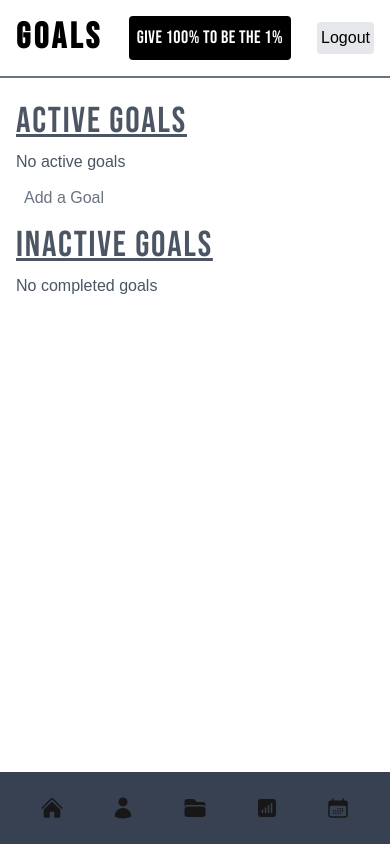
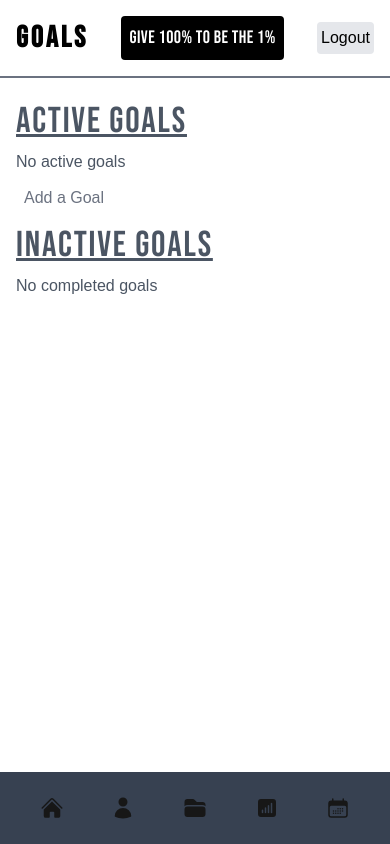
Before and after one commit to jwa13/Pipeline-Client, a Next.js app in the folder client/: page /goals in a window 390 px wide. Built offline with nearby package versions, Linux system fonts and the light colour scheme; no server answers.

Commit message:
made page name top text smaller on mobile screens as to not squish slogan

```diff
--- a/client/src/components/TopBar.js
+++ b/client/src/components/TopBar.js
@@ -4,7 +4,7 @@ const TopBar = ({ pageName, onLogout }) => {
     return (
         <div className="bg-white p-4 shadow-xl border-b-2 border-gray-500 w-full">
             <div className="flex justify-between items-center">
-                <h1 className="text-4xl text-black font-bebas-neue font-semibold tracking-widest md:pl-2">{pageName}</h1>
+                <h1 className="text-3xl md:text-4xl text-black font-bebas-neue font-semibold tracking-widest md:pl-2">{pageName}</h1>
                 <h2 className="text-lg md:text-xl text-white font-bebas-neue tracking-wide bg-black p-2 rounded">Give 100% to be the 1%</h2>
                 <button onClick={onLogout} className="text-black hover:underline bg-gray-200 rounded p-1">Logout</button>
             </div>
```
